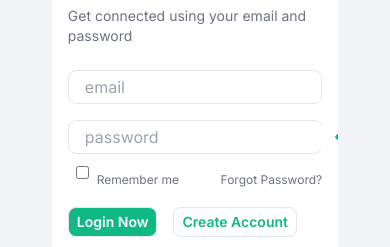
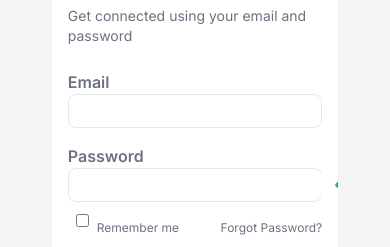
Before and after one commit to arafatyamin/kacha-bazar, a Next.js app: page /login in a window 390 px wide. Shown: the part 257-504 px from the top of the page. Built offline with nearby package versions, Linux system fonts and the light colour scheme.

Commit message:
modified some responsiveness

```diff
--- a/pages/login/index.js
+++ b/pages/login/index.js
@@ -78,7 +78,7 @@ const Login = () => {
               <form onSubmit={submitHandler} className="space-y-2">
                 <Input
                   name={"email"}
-                  placeholder={"email"}
+                  label={"Email"}
                   Icon={AiOutlineMail}
                   value={formState.email}
                   changeHandler={changeHandler}
@@ -87,7 +87,7 @@ const Login = () => {
                 />
                 <Input
                   name={"password"}
-                  placeholder={"password"}
+                  label={"Password"}
                   type={"password"}
                   Icon={CgKey}
                   value={formState.password}
--- a/pages/signup/index.js
+++ b/pages/signup/index.js
@@ -37,6 +37,7 @@ const SignUp = () => {
       <main>
         <div className="custom-container h-screen flex items-center justify-center">
           <div className="bg-white h-4/5 w-4/5 md:flex rounded-md overflow-hidden ">
+            {/* <=======left portion Start======> */}
             <div className="bg-primary w-1/2 hidden lg:inline p-6">
               <Link href={"/"}>
                 <Image
@@ -56,9 +57,12 @@ const SignUp = () => {
                 Started for free and get attractive offer
               </h2>
             </div>
+            {/* <=======left portion End======> */}
+            {/* <=======Right portion End======> */}
+
             <div className="mx-auto my-4 p-4 flex flex-col gap-4">
               <div className="space-y-2 mb-2 sm:mb-8">
-                <div className="bg-primary px-4 py-2 rounded-md lg:hidden">
+                <div className="bg-primary px-4 py-2 rounded-md lg:hidden w-full">
                   <Link href={"/"}>
                     <Image
                       src="https://kachabazar-store.vercel.app/logo/logo-light.svg"
@@ -79,19 +83,19 @@ const SignUp = () => {
               {/* ========Input Section Start ========  */}
               <form
                 onSubmit={submitHandler}
-                className="flex flex-col  w-full space-y-3"
+                className="flex flex-col  w-full "
               >
                 <Input
                   name={"email"}
-                  placeholder={"email"}
+                  label={"Email"}
                   Icon={AiOutlineMail}
                   value={formState.email}
                   changeHandler={changeHandler}
                   type={"email"}
                 />
                 <Input
+                  label={"Password"}
                   name={"password"}
-                  placeholder={"password"}
                   type={"password"}
                   Icon={CgKey}
                   value={formState.password}
@@ -141,6 +145,7 @@ const SignUp = () => {
               </div>
               {/* ========OAuth Section Start ========  */}
             </div>
+            {/* <=======Right portion End======> */}
           </div>
         </div>
       </main>
```
